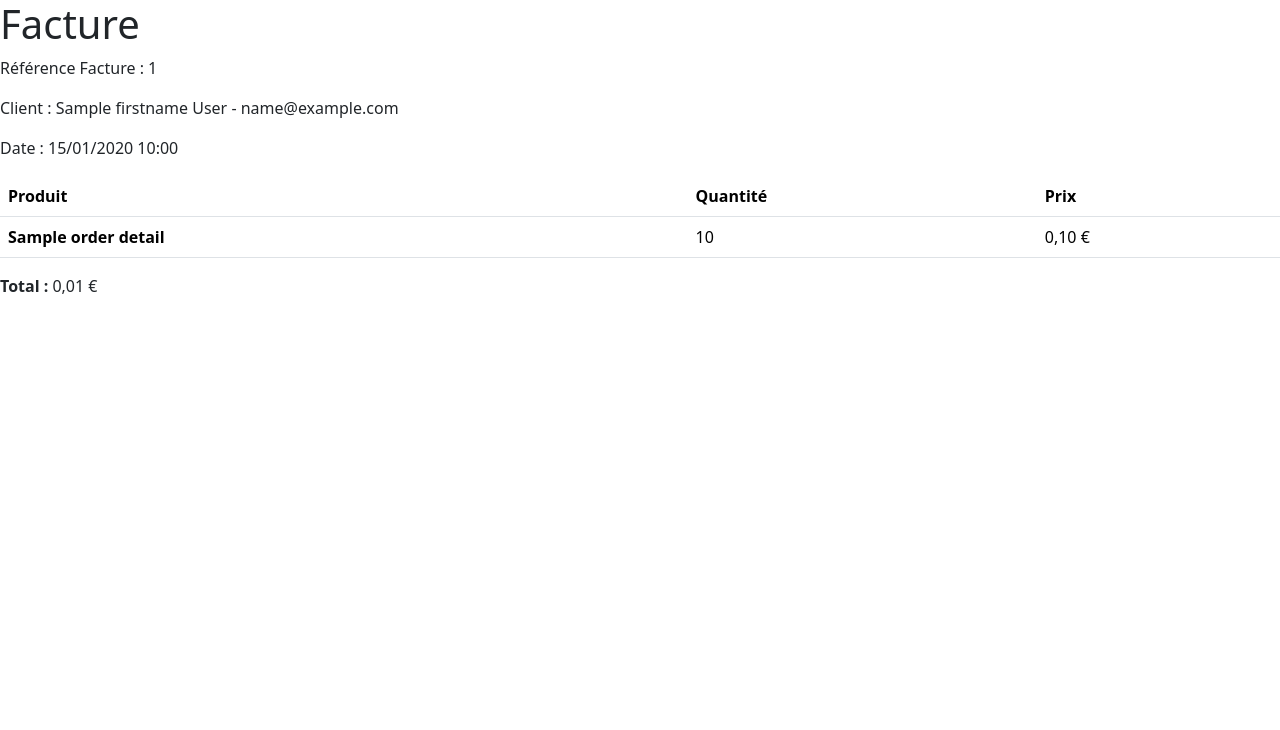
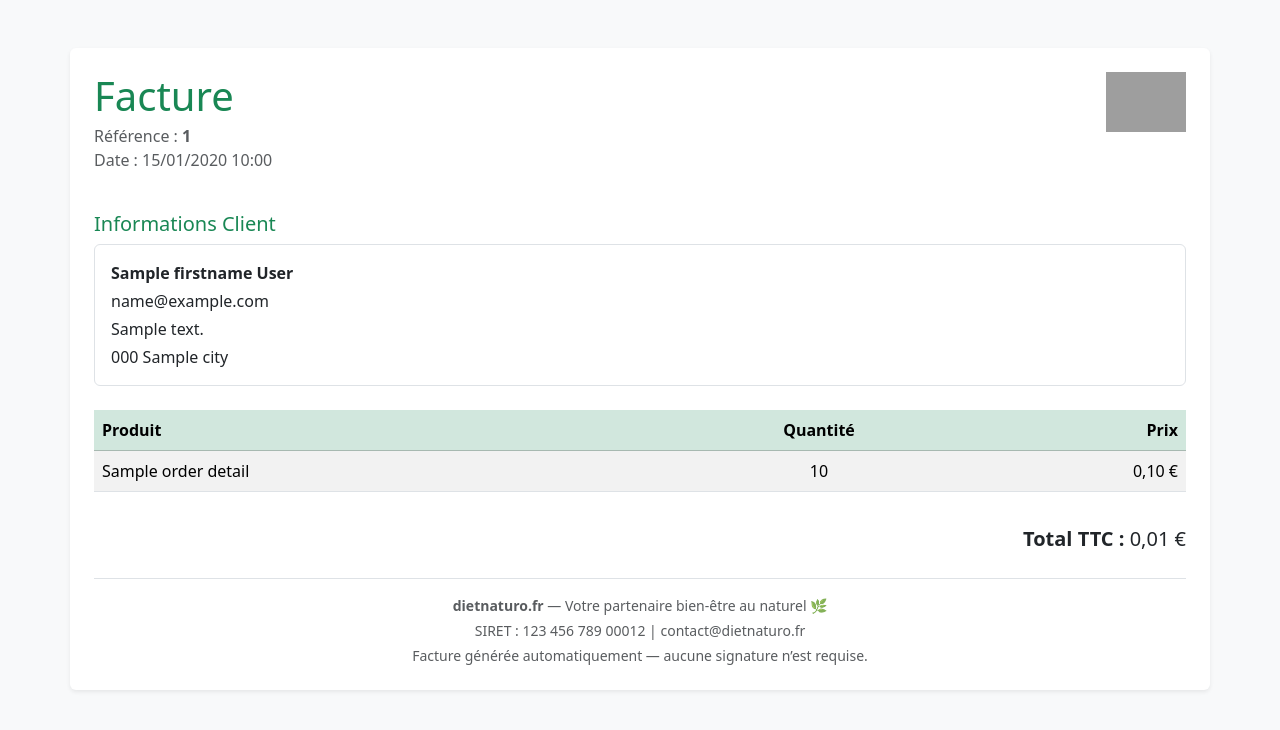
Before and after one commit to ThomasMenouer/dietnaturo, a Symfony app: template src/Presentation/Web/Twig/templates/invoices/invoice.html.twig in a window 1280 px wide. Shown: the top 730 px of the page. Run offline with Twig, Linux system fonts and the light colour scheme; the template is opened without the code that fills it: most values are stand-ins (such as "Sample title", 1, 10 or a date in 2020); some libraries are stand-ins or nearby versions; grey boxes are pictures that could not be loaded.

Commit message:
upd front facture

```diff
--- a/src/Presentation/Web/Twig/templates/invoices/invoice.html.twig
+++ b/src/Presentation/Web/Twig/templates/invoices/invoice.html.twig
@@ -1,36 +1,70 @@
 <!DOCTYPE html>
-<html>
+<html lang="fr">
 <head>
     <meta charset="UTF-8">
-    <title>Facture</title>
+    <title>Facture - dietnaturo.fr</title>
     <link href="https://cdn.jsdelivr.net/npm/bootstrap@5.3.3/dist/css/bootstrap.min.css" rel="stylesheet">
+</head>
+<body class="bg-light">
+    <div class="container my-5 p-4 bg-white rounded shadow-sm">
+        <!-- En-tête -->
+        <div class="row mb-4">
+            <div class="col">
+                <h1 class="text-success mb-1">Facture</h1>
+                <p class="mb-0 text-muted">Référence : <strong>{{ invoiceNumber }}</strong></p>
+                <p class="text-muted">Date : {{ order.createdAt|date('d/m/Y H:i') }}</p>
+            </div>
+            <div class="col text-end">
+                <img src="https://dietnaturo.fr/logo.png" alt="Logo DietNaturo" style="height:60px;" onerror="this.style.display='none'">
+            </div>
+        </div>
 
-</head>
-    <body>
-        <h1>Facture</h1>
-        <p>Référence Facture : {{ invoiceNumber }}</p>
-        <p>Client : {{ order.firstname }} {{ order.lastname }} - {{ order.email }}</p>
-        <p>Date : {{ order.createdAt|date('d/m/Y H:i') }}</p>
+        <!-- Informations client -->
+        <div class="mb-4">
+            <h5 class="text-success">Informations Client</h5>
+            <div class="border rounded p-3">
+                <p class="mb-1"><strong>{{ order.firstname }} {{ order.lastname }}</strong></p>
+                <p class="mb-1">{{ order.email }}</p>
+                {% if order.address %}
+                    <p class="mb-1">{{ order.address }}</p>
+                    <p class="mb-0">{{ order.postalCode }} {{ order.city }}</p>
+                {% endif %}
+            </div>
+        </div>
 
-        <table class="table">
-            <thead>
+        <!-- Détails commande -->
+        <div class="table-responsive">
+            <table class="table table-striped align-middle">
+                <thead class="table-success">
                     <tr>
                         <th scope="col">Produit</th>
-                    <th scope="col">Quantité</th>
-                    <th scope="col">Prix</th>
+                        <th scope="col" class="text-center">Quantité</th>
+                        <th scope="col" class="text-end">Prix</th>
                     </tr>
                 </thead>
                 <tbody>
                     {% for detail in order.orderDetails %}
                         <tr>
-                        <th scope="row">{{ detail.productName }}</td>
-                        <td>{{ detail.quantity }}</td>
-                        <td>{{ (detail.price / 100)|number_format(2, ',', '.') }} €</td>
+                            <td>{{ detail.productName }}</td>
+                            <td class="text-center">{{ detail.quantity }}</td>
+                            <td class="text-end">{{ (detail.price / 100)|number_format(2, ',', '.') }} €</td>
                         </tr>
                     {% endfor %}
                 </tbody>
             </table>
+        </div>
 
-        <p><strong>Total :</strong> {{ (order.totalPrice / 100)|number_format(2, ',', '.') }} €</p>
+        <!-- Total -->
+        <div class="text-end mt-3">
+            <p class="fs-5 mb-0"><strong>Total TTC :</strong> {{ (order.totalPrice / 100)|number_format(2, ',', '.') }} €</p>
+        </div>
+
+        <!-- Pied de page -->
+        <div class="border-top mt-4 pt-3 text-center text-muted small">
+            <p class="mb-1"><strong>dietnaturo.fr</strong> — Votre partenaire bien-être au naturel 🌿</p>
+            <p class="mb-1">SIRET : 123 456 789 00012 | contact@dietnaturo.fr</p>
+            <p class="mb-0">Facture générée automatiquement — aucune signature n’est requise.</p>
+        </div>
+    </div>
 </body>
 </html>
```
Lines whose indentation alone changed are shown as unchanged.
